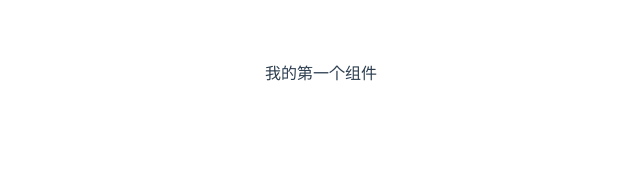
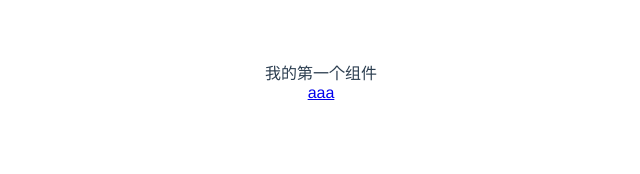
Before and after one commit to SiriusMlszx/peachui-siri, a Vue app: page / in a window 1280 px wide. Shown: the top 174 px of the page, without its empty margins (319-959 px from the left). Built offline with nearby package versions, Linux system fonts and the light colour scheme.

Commit message:
初始化路由

```diff
--- a/index.html
+++ b/index.html
@@ -8,6 +8,6 @@
 </head>
 <body>
   <div id="app"></div>
-  <script type="module" src="/src/main.js"></script>
+  <script type="module" src="/src/main.ts"></script>
 </body>
 </html>
--- a/src/App.vue
+++ b/src/App.vue
@@ -1,16 +1,10 @@
 <template>
-  <Frank/>
+  <router-view/>
+  <router-link to="/">aaa</router-link>
 </template>
 
 <script>
-import HelloWorld from './components/HelloWorld.vue'
-import Frank from "./components/Frank.vue"
-
 export default {
   name: 'App',
-  components: {
-    Frank,
-    HelloWorld
-  }
 }
 </script>
--- a/src/components/HelloWorld.vue
+++ /dev/null
@@ -1,14 +0,0 @@
-<template>
-  <h1>{{ msg }}</h1>
-  <button @click="count++">count is: {{ count }}</button>
-  <p>Edit <code>components/HelloWorld.vue</code> to test hot module replacement.</p>
-</template>
-
-<script>
-export default {
-  name: 'HelloWorld',
-  props: {
-    msg: String
-  }
-}
-</script>
--- a/src/main.js
+++ /dev/null
@@ -1,5 +0,0 @@
-import { createApp } from 'vue'
-import App from './App.vue'
-import './index.css'
-
-createApp(App).mount('#app')
--- /dev/null
+++ b/src/main.ts
@@ -0,0 +1,17 @@
+import {createApp} from "vue";
+import App from "./App.vue";
+import "./index.css";
+import {createWebHashHistory, createRouter} from "vue-router";
+import Frank from './components/Frank.vue'
+
+const history = createWebHashHistory();
+const router = createRouter({
+    history: history,
+    routes:[
+        {path: '/', component: Frank}
+    ]
+});
+
+const app = createApp(App)
+app.use(router)
+app.mount('#app')
```
Also changed, not shown: package.json (+4 -3 lines), src/components/Frank2.vue (added, +13 -0 lines), 1 other file (tests, documents, lock files or other folders).
